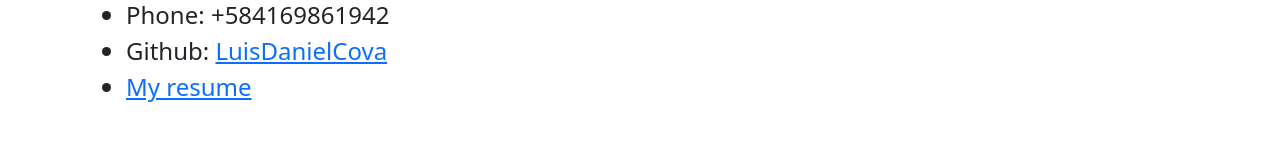
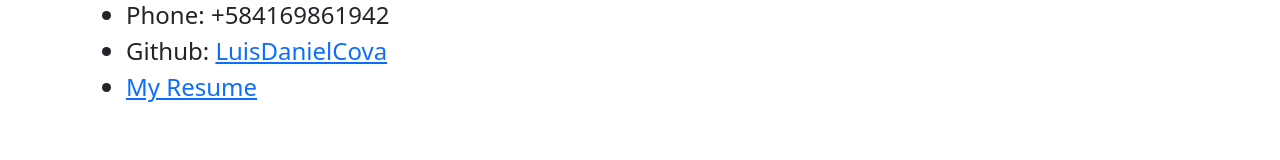
Before and after one commit to LuisDanielCova/personal-page, a React (Create React App) app: page / in a window 1280 px wide. Shown: the part 3224-3384 px from the top of the page. Built offline with nearby package versions, Linux system fonts and the light colour scheme.

Commit message:
update resume

```diff
--- a/src/components/Contact.jsx
+++ b/src/components/Contact.jsx
@@ -26,7 +26,7 @@ export const Contact = () => {
                 download="CV_LuisDanielCova.pdf"
                 className="link-primary"
               >
-                My resume
+                My Resume
               </a>
             </li>
           </ul>
```
